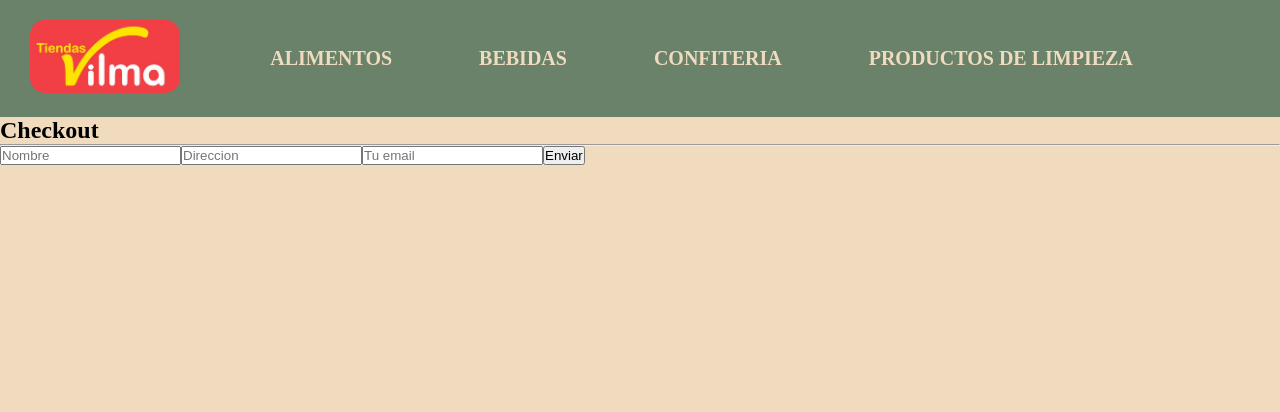
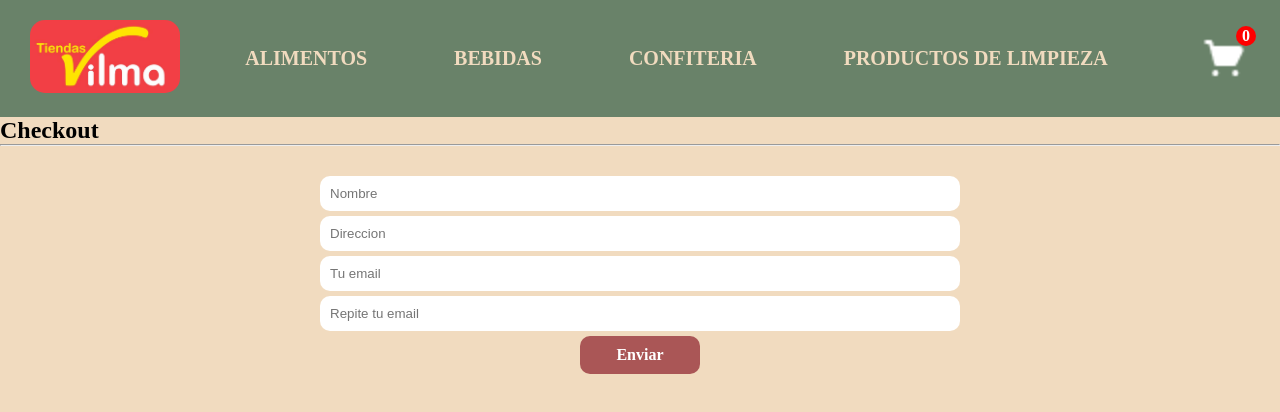
Before and after one commit to YesicaChui/tienda_abarrotes, a React (Vite) app: page /checkout in a window 1280 px wide. Shown: the top 412 px of the page. Built offline with nearby package versions, Linux system fonts and the light colour scheme.

Commit message:
agregando validaciones y compras con firebase

```diff
--- a/src/components/CartViewItem.jsx
+++ b/src/components/CartViewItem.jsx
@@ -7,7 +7,6 @@ export const CartViewItem = ({ producto,index, borrarDelCarrito }) => {
   const {updateCart} = useContext(CartContext)
 
   const setCantidad = (cantidad)=>{
-    console.log(cantidad)
     updateCart(producto.id, cantidad)
   }
 
--- a/src/components/Checkout.jsx
+++ b/src/components/Checkout.jsx
@@ -1,12 +1,14 @@
 import React, { useContext, useState } from 'react'
 import { Link } from 'react-router-dom'
 import { CartContext } from '../context/CartContext'
+import { createOrder } from '../helpers/services'
 
 export const Checkout = () => {
   const [values, setValues] = useState({
     nombre: "",
     direccion: "",
-    email: ""
+    email: "",
+    confirmarEmail: ""
   })
   const [orderId, setOrderId] = useState(null)
 
@@ -18,16 +20,57 @@ export const Checkout = () => {
       [e.target.name]: e.target.value
     })
   }
-  const handleSubmit = async (e) => {
+  const handleSubmit = (e) => {
     e.preventDefault()
+    const validationErrors = validateForm(values);
+    if (validationErrors != "") {
+      alert(validationErrors)
+      return;
+    }
     const orden = {
-      cliente: values,
+      cliente: {
+        nombre: values.nombre,
+        direccion: values.direccion,
+        email: values.email,
+      },
       items: cart,
       total: totalCompra(),
       fecha: new Date()
     }
-    console.log(orden)
+
+    createOrder(orden)
+      .then(res => {
+        vaciarCarrito()
+        setOrderId(res)
+      })
+      .catch(e => alert(e))
   }
+
+  const validateForm = (values) => {
+    let error = ""
+    if (!values.nombre.trim()) {
+      error = "El nombre es requerido"
+    }
+    else if (!values.direccion.trim()) {
+      error = "La dirección es requerida"
+    }
+    else if (!values.email.trim()) {
+      error = "El correo electrónico es requerido"
+    }
+    else if (!isValidEmail(values.email)) {
+      error = "Ingresa un correo electrónico válido"
+    }
+    else if (values.email !== values.confirmarEmail) {
+      error = "Los correos electrónicos no coinciden"
+    }
+
+    return error;
+  };
+
+  const isValidEmail = (email) => {
+    return /^[^\s@]+@[^\s@]+\.[^\s@]+$/.test(email)
+  };
+
   if (orderId) {
     return (
       <div>
@@ -43,9 +86,9 @@ export const Checkout = () => {
     <div>
       <h2>Checkout</h2>
       <hr />
-      <form onSubmit={handleSubmit} className='d-flex flex-column  align-items-center gap-1' action="">
+      <form onSubmit={handleSubmit} className='formulario' action="">
         <input
-          className='w-25'
+          className='formulario__input'
           type="text"
           placeholder='Nombre'
           value={values.nombre}
@@ -53,7 +96,7 @@ export const Checkout = () => {
           name='nombre'
         />
         <input
-          className='w-25'
+          className='formulario__input'
           type="text"
           placeholder='Direccion'
           value={values.direccion}
@@ -61,14 +104,22 @@ export const Checkout = () => {
           name='direccion'
         />
         <input
-          className='w-25'
+          className='formulario__input'
           type="text"
           placeholder='Tu email'
           value={values.email}
           onChange={handleInputChange}
           name='email'
         />
-        <button className='btn btn-primary w-25'>Enviar</button>
+        <input
+          className='formulario__input'
+          type="text"
+          placeholder='Repite tu email'
+          value={values.confirmarEmail}
+          onChange={handleInputChange}
+          name='confirmarEmail'
+        />
+        <button className='button'>Enviar</button>
       </form>
     </div>
   )
--- a/src/components/ItemCard.jsx
+++ b/src/components/ItemCard.jsx
@@ -9,8 +9,10 @@ export const ItemCard = ({ producto }) => {
       <h4>{producto.nombre}</h4>
       <img src={producto.img} alt={producto.nombre} className='img__card' />
       <p>{producto.descripcion}</p>
+      <p>{producto.stock==0?"Producto no Disponible":`Disponibles: ${producto.stock}`}</p>
       <p>S/.{producto.precio}</p>
-      <Link to={`/item/${producto.id}`} className='button'>Ver mas </Link>
+      {producto.stock==0?<div className='button'>Ver mas</div>: <Link to={`/item/${producto.id}`} className='button'>Ver mas </Link>}
+
     </div>
 
   )
--- a/src/components/ItemDetailContainer.jsx
+++ b/src/components/ItemDetailContainer.jsx
@@ -1,15 +1,14 @@
 import React from 'react'
-import { useProductos } from '../hooks/useProductos'
 import { useParams } from 'react-router-dom'
 import { ItemDetail } from './ItemDetail'
+import { useProductos } from '../hooks/useProductos'
 
 export const ItemDetailContainer = () => {
   const {id} =useParams()
-  console.log(`mi id es ${id}`)
-  const {productos} =useProductos({idDetail:id})
+  const {productos} =useProductos({id,type:"getOne"})
   return (
     <main className="main">
-      {productos.length===0? <h2>CARGANDO......</h2>:<ItemDetail producto={productos} />}
+      {!productos? <h2>CARGANDO......</h2>:<ItemDetail producto={productos} />}
     </main>
 
   )
--- a/src/components/ItemListContainer.jsx
+++ b/src/components/ItemListContainer.jsx
@@ -5,8 +5,8 @@ import { ItemList } from "./ItemList"
 
 export const ItemListContainer = () => {
   const {id} = useParams()
-  console.log(id)
-  const {productos} = useProductos({id})
+
+  const {productos} = useProductos({id,type:"getAll"})
   return (
     <main className="main">
       <ItemList productos={productos}/>
--- a/src/components/NavBar.jsx
+++ b/src/components/NavBar.jsx
@@ -6,7 +6,9 @@ import { useContext } from 'react'
 import { CartContext } from '../context/CartContext'
 export const NavBar = () => {
   const { cart } = useContext(CartContext)
-
+  const handleCartClick = () => {
+      alert("No hay productos en el carrito");
+  };
   return (
     <header className='header'>
       <section className='header__container'>
@@ -18,10 +20,17 @@ export const NavBar = () => {
         <Link to="/category/confiteria" className='navbar__link'>Confiteria</Link>
         <Link to="/category/limpieza" className='navbar__link'>Productos de Limpieza</Link>
       </nav>
-      <Link to={"/cart"}>
-        {cart.length !== 0 && <CartWidget />}
-      </Link>
-
+      {cart.length !== 0
+        ? (
+          <Link to={"/cart"}>
+            <CartWidget />
+          </Link>
+        )
+        : (
+          <div onClick={handleCartClick}>
+            <CartWidget />
+          </div>
+        )}
     </header>
   )
 }
--- a/src/context/CartContext.jsx
+++ b/src/context/CartContext.jsx
@@ -32,11 +32,9 @@ export const CartProvider = ({ children }) => {
   }
 
   const updateCart=(id,cantidad)=>{
-    console.log(id,cantidad)
     const indiceProducto = cart.findIndex((prod) => prod.id === id)
     const copiaCarrito = [...cart]
     copiaCarrito[indiceProducto].cantidad = cantidad
-    console.log( "yes",copiaCarrito[indiceProducto].cantidad)
     setCart(copiaCarrito)
   }
 
--- a/src/helpers/pedirDatos.js
+++ /dev/null
@@ -1,9 +0,0 @@
-import MOCK_DATA from '../data/MOCK_DATA.json'
-
-export  const pedirDatos = () => {
-  return new Promise((resolve, reject) => {
-    setTimeout(() => {
-      resolve(MOCK_DATA)
-    }, 500)
-  })
-}
--- /dev/null
+++ b/src/helpers/services.js
@@ -0,0 +1,75 @@
+import { collection, doc, documentId, getDoc, getDocs, query, where, writeBatch,addDoc } from "firebase/firestore";
+import { db } from '../firebase/config';
+
+
+export const pedirDatos = (id, type) => {
+
+  if (type === 'getAll') {
+    return new Promise((resolve, reject) => {
+      const productosRef = collection(db, "productos")
+      const consulta = id
+        ? query(productosRef, where("category", "==", id))
+        : productosRef
+      getDocs(consulta)
+        .then(res => {
+          const docs = res.docs
+          const respuesta = docs.map(doc => {
+            return {
+              id: doc.id,
+              ...doc.data()
+            }
+          })
+          resolve(respuesta)
+        })
+    })
+  }
+  else if (type === 'getOne') {
+    return new Promise((resolve, reject) => {
+      const productoRef = doc(db, "productos", id)
+      getDoc(productoRef)
+        .then(res => {
+          const respuesta = {
+            id: res.id,
+            ...res.data()
+          }
+          resolve(respuesta)
+        })
+
+    })
+  }
+
+}
+
+export const createOrder=(order)=>{
+  return new Promise(async(resolve,reject)=>{
+
+    const batch = writeBatch(db)
+    const ordersRef = collection(db, "orders")
+    const productosRef = collection(db, "productos")
+    const q = query(productosRef, where(documentId(), "in", order.items.map(item => item.id)))
+
+    const productos = await getDocs(q)
+    const outOfStock = []
+
+    productos.docs.forEach((doc) => {
+      const item = order.items.find(prod => prod.id === doc.id)
+      const stock = doc.data().stock
+      if (stock >= item.cantidad) {
+        batch.update(doc.ref, {
+          stock: stock - item.cantidad
+        })
+      } else {
+        outOfStock.push(item)
+      }
+    })
+    if(outOfStock.length===0){
+      await batch.commit()
+      const doc = await addDoc(ordersRef, order)
+      resolve(doc.id)
+      // vaciarCarrito()
+      // setOrderId(doc.id)
+    }else{
+      reject("Hay items sin stock")
+    }
+  })
+}
--- a/src/hooks/useProductos.jsx
+++ b/src/hooks/useProductos.jsx
@@ -1,24 +1,18 @@
 import { useEffect, useState } from "react"
-import { pedirDatos } from "../helpers/pedirDatos"
+import { pedirDatos } from "../helpers/services"
 
-export const useProductos = ({id,idDetail}) => {
-  const [productos, setProductos] = useState([])
+export const useProductos = ({id,type}) => {
+  const [productos, setProductos] = useState(type=='getOne'?null:[])
   useEffect(() => {
-    pedirDatos()
+    pedirDatos(id,type)
       .then((res) => {
-        console.log(res)
-        console.log(idDetail)
-        if(idDetail){
-          setProductos(res.find(prod=>prod.id+''===idDetail))
-        }else{
-          id?setProductos(res.filter(prod=>prod.category===id)):setProductos(res)
-        }
+        setProductos(res)
 
       })
       .catch((error) => {
         console.log(error)
       })
-  }, [id,idDetail])
+  }, [id])
 
   return {productos}
 }
--- a/src/index.css
+++ b/src/index.css
@@ -195,3 +195,18 @@ tr{
   cursor: pointer;
   padding: 5px;
 }
+
+.formulario{
+  padding-top: 30px;
+  display: flex;
+  flex-direction: column;
+  width: 50%;
+  margin: 0 auto;
+  gap: 5px;
+}
+
+.formulario__input{
+  padding: 10px;
+  border: 1px;
+  border-radius: 10px;
+}
```
